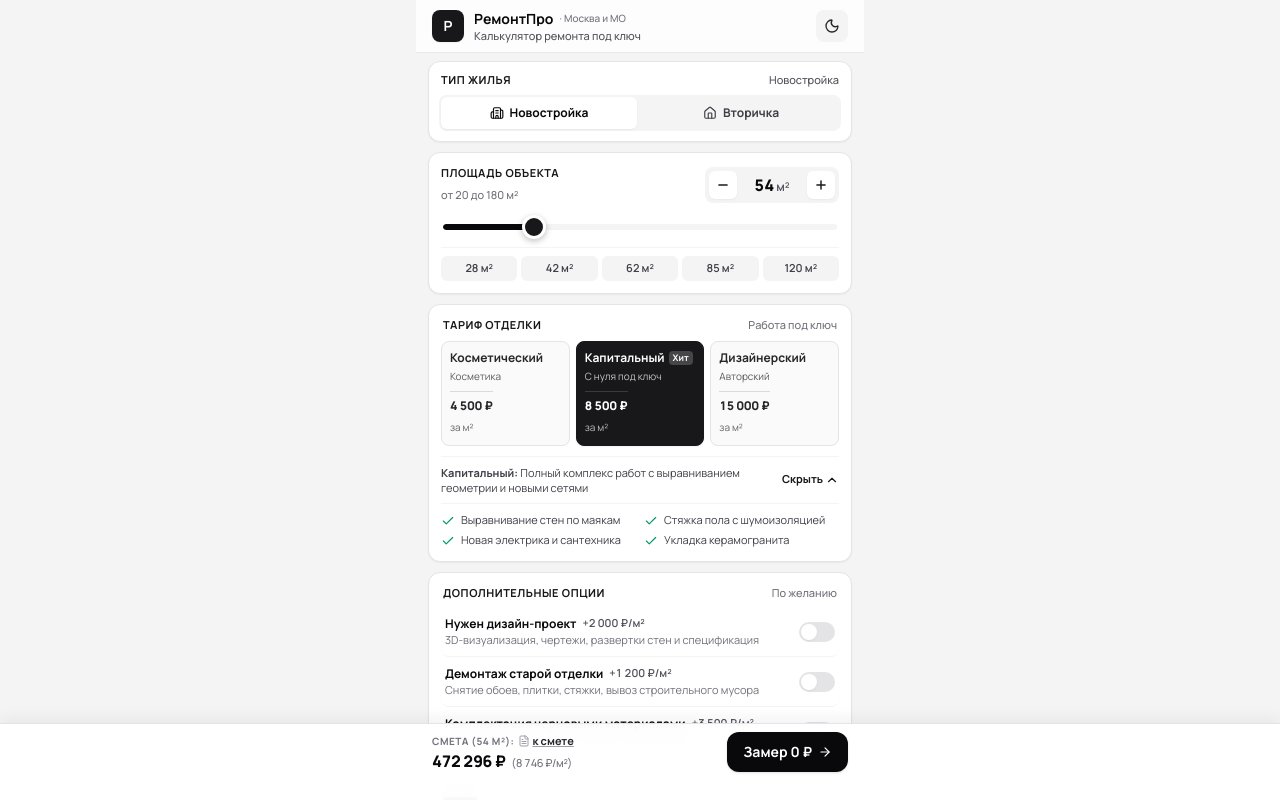
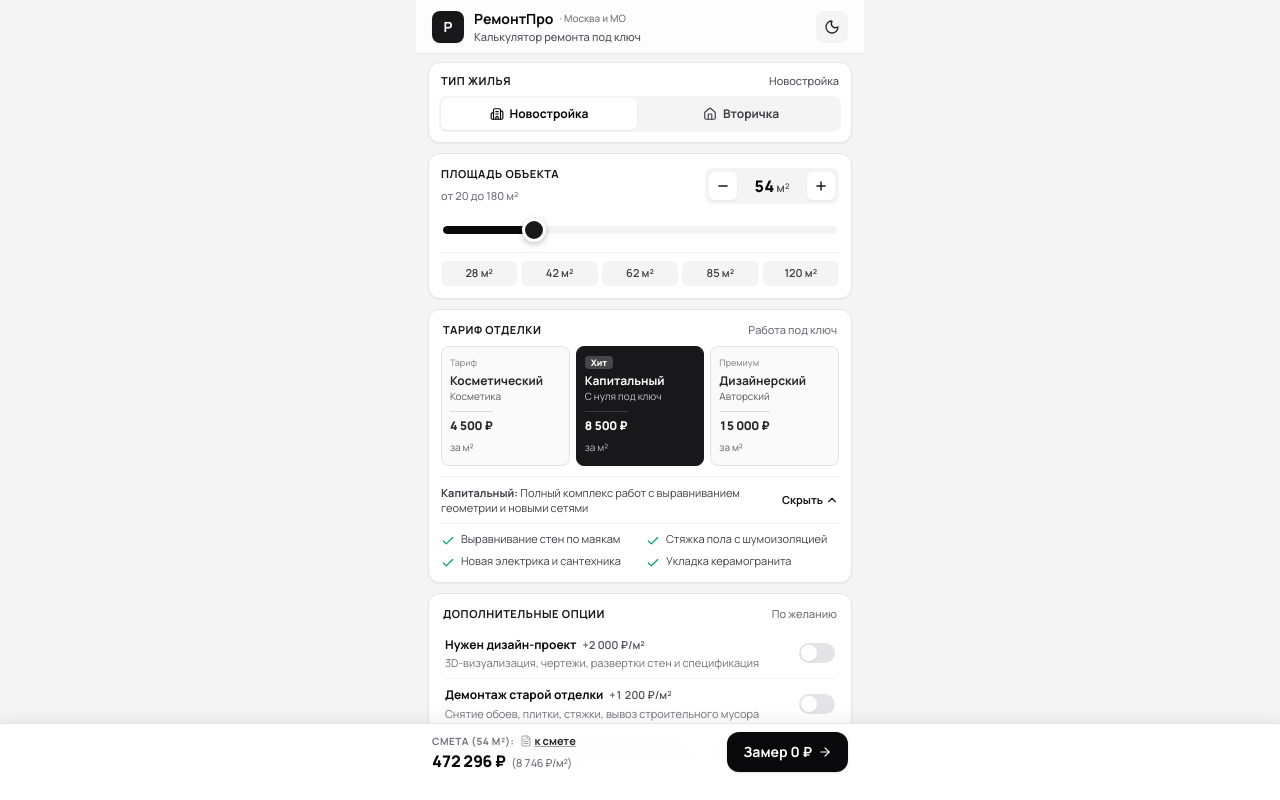
Before and after one commit to kostrikin552-hub/Remont_Bot, a React (Vite) app: page / in a window 1280 px wide. Both pictures are taken after a click on the button "Состав". Shown: the top 800 px of the page. Built offline with nearby package versions, Linux system fonts and the light colour scheme; no server answers; the database is empty.

Commit message:
Fix text truncation across mini app and make area slider silky smooth without lag

```diff
--- a/src/components/AdditionalOptions.tsx
+++ b/src/components/AdditionalOptions.tsx
@@ -47,11 +47,11 @@ export const AdditionalOptions: React.FC<AdditionalOptionsProps> = ({
                     +{formatCurrency(option.pricePerMeter)}/м²
                   </span>
                 </div>
-                <p className="text-[11px] text-zinc-500 dark:text-zinc-400 truncate">
+                <p className="text-[11px] text-zinc-500 dark:text-zinc-400 leading-snug mt-0.5 break-words">
                   {option.subtitle}
                 </p>
                 {option.enabled && (
-                  <span className="text-[11px] font-bold text-zinc-900 dark:text-zinc-100 tabular-nums">
+                  <span className="text-[11px] font-bold text-zinc-900 dark:text-zinc-100 tabular-nums block mt-1">
                     Итого к смете: +{formatCurrency(totalOptionCost)}
                   </span>
                 )}
--- a/src/components/AreaSlider.tsx
+++ b/src/components/AreaSlider.tsx
@@ -1,4 +1,4 @@
-import React from 'react';
+import React, { useState, useEffect, useRef } from 'react';
 import { Minus, Plus } from 'lucide-react';
 import { triggerHaptic } from '../utils/telegram';
 
@@ -19,21 +19,49 @@ export const AreaSlider: React.FC<AreaSliderProps> = ({ value, onChange }) => {
   const min = 20;
   const max = 180;
 
+  // Local state ensures instant 60/120fps thumb response without waiting for parent reconciliation
+  const [localValue, setLocalValue] = useState<number>(value);
+  const lastHapticTime = useRef<number>(0);
+  const lastHapticVal = useRef<number>(value);
+
+  // Sync external changes (preset clicks, resets, company switch)
+  useEffect(() => {
+    setLocalValue(value);
+  }, [value]);
+
+  // Throttled haptic feedback prevents WebView IPC bridge freezes
+  const throttledHaptic = (val: number) => {
+    const now = typeof performance !== 'undefined' ? performance.now() : Date.now();
+    if (val !== lastHapticVal.current && now - lastHapticTime.current > 75) {
+      lastHapticTime.current = now;
+      lastHapticVal.current = val;
+      triggerHaptic('selection');
+    }
+  };
+
   const handleSliderChange = (e: React.ChangeEvent<HTMLInputElement>) => {
-    const val = parseInt(e.target.value, 10);
-    triggerHaptic('selection');
+    const val = Number(e.target.value);
+    setLocalValue(val);
+    throttledHaptic(val);
     onChange(val);
   };
 
   const handleStep = (delta: number) => {
-    const nextVal = Math.min(max, Math.max(min, value + delta));
-    if (nextVal !== value) {
+    const nextVal = Math.min(max, Math.max(min, localValue + delta));
+    if (nextVal !== localValue) {
+      setLocalValue(nextVal);
       triggerHaptic('light');
       onChange(nextVal);
     }
   };
 
-  const percent = ((value - min) / (max - min)) * 100;
+  const handlePresetClick = (area: number) => {
+    setLocalValue(area);
+    triggerHaptic('light');
+    onChange(area);
+  };
+
+  const percent = ((localValue - min) / (max - min)) * 100;
 
   return (
     <div className="bg-white dark:bg-zinc-900 rounded-xl p-3 border border-zinc-200 dark:border-zinc-800 shadow-xs">
@@ -53,7 +81,7 @@ export const AreaSlider: React.FC<AreaSliderProps> = ({ value, onChange }) => {
           <button
             type="button"
             onClick={() => handleStep(-1)}
-            disabled={value <= min}
+            disabled={localValue <= min}
             aria-label="Уменьшить площадь"
             className="w-7 h-7 rounded-md bg-white dark:bg-zinc-700 text-zinc-900 dark:text-white flex items-center justify-center hover:bg-zinc-200 dark:hover:bg-zinc-600 active:scale-95 disabled:opacity-30 disabled:pointer-events-none shadow-xs"
           >
@@ -62,7 +90,7 @@ export const AreaSlider: React.FC<AreaSliderProps> = ({ value, onChange }) => {
 
           <div className="px-2 text-center min-w-[58px]">
             <span className="text-base font-extrabold text-zinc-950 dark:text-white tabular-nums">
-              {value}
+              {localValue}
             </span>
             <span className="text-xs font-semibold text-zinc-600 dark:text-zinc-400 ml-0.5">
               м²
@@ -72,7 +100,7 @@ export const AreaSlider: React.FC<AreaSliderProps> = ({ value, onChange }) => {
           <button
             type="button"
             onClick={() => handleStep(1)}
-            disabled={value >= max}
+            disabled={localValue >= max}
             aria-label="Увеличить площадь"
             className="w-7 h-7 rounded-md bg-white dark:bg-zinc-700 text-zinc-900 dark:text-white flex items-center justify-center hover:bg-zinc-200 dark:hover:bg-zinc-600 active:scale-95 disabled:opacity-30 disabled:pointer-events-none shadow-xs"
           >
@@ -83,10 +111,10 @@ export const AreaSlider: React.FC<AreaSliderProps> = ({ value, onChange }) => {
 
       {/* Slider Bar */}
       <div className="mt-2.5 px-0.5">
-        <div className="relative flex items-center">
-          <div className="absolute left-0 right-0 h-1.5 bg-zinc-100 dark:bg-zinc-800 rounded-full overflow-hidden pointer-events-none">
+        <div className="relative flex items-center h-7">
+          <div className="absolute left-0 right-0 h-2 bg-zinc-100 dark:bg-zinc-800 rounded-full overflow-hidden pointer-events-none">
             <div
-              className="h-full bg-zinc-950 dark:bg-zinc-100 rounded-full"
+              className="h-full bg-zinc-950 dark:bg-zinc-100 rounded-full will-change-[width]"
               style={{ width: `${percent}%` }}
             />
           </div>
@@ -95,9 +123,9 @@ export const AreaSlider: React.FC<AreaSliderProps> = ({ value, onChange }) => {
             min={min}
             max={max}
             step={1}
-            value={value}
+            value={localValue}
             onChange={handleSliderChange}
-            className="w-full h-6 z-10 cursor-pointer"
+            className="w-full h-7 z-10 cursor-pointer touch-pan-y"
             aria-label="Площадь в квадратных метрах"
           />
         </div>
@@ -106,15 +134,12 @@ export const AreaSlider: React.FC<AreaSliderProps> = ({ value, onChange }) => {
       {/* Quick Presets */}
       <div className="grid grid-cols-5 gap-1 mt-2 pt-2 border-t border-zinc-100 dark:border-zinc-800/80">
         {PRESETS.map((p) => {
-          const isSelected = value === p.area;
+          const isSelected = localValue === p.area;
           return (
             <button
               key={p.label}
               type="button"
-              onClick={() => {
-                triggerHaptic('light');
-                onChange(p.area);
-              }}
+              onClick={() => handlePresetClick(p.area)}
               className={`py-1 px-1 rounded-md text-center text-[11px] font-semibold transition-all ${
                 isSelected
                   ? 'bg-zinc-900 text-white dark:bg-white dark:text-zinc-950 shadow-xs'
--- a/src/components/Header.tsx
+++ b/src/components/Header.tsx
@@ -20,16 +20,16 @@ export const Header: React.FC<HeaderProps> = ({
         <div className="w-8 h-8 rounded-lg bg-zinc-900 text-white dark:bg-white dark:text-zinc-950 flex items-center justify-center font-bold text-sm shrink-0 shadow-xs">
           {company.logoLetter || company.name.charAt(0) || 'Р'}
         </div>
-        <div className="min-w-0">
-          <div className="flex items-center gap-1.5">
-            <h1 className="text-sm font-bold text-zinc-950 dark:text-white truncate leading-none">
+        <div className="min-w-0 flex-1">
+          <div className="flex items-center gap-1.5 flex-wrap">
+            <h1 className="text-sm font-bold text-zinc-950 dark:text-white leading-tight">
               {company.name}
             </h1>
             <span className="text-[10px] text-zinc-500 dark:text-zinc-400 font-medium shrink-0">
               · {company.city}
             </span>
           </div>
-          <p className="text-[11px] text-zinc-600 dark:text-zinc-300 font-medium leading-none mt-1">
+          <p className="text-[11px] text-zinc-600 dark:text-zinc-300 font-medium leading-tight mt-0.5">
             Калькулятор ремонта под ключ
           </p>
         </div>
--- a/src/components/RenovationClassCards.tsx
+++ b/src/components/RenovationClassCards.tsx
@@ -52,13 +52,10 @@ export const RenovationClassCards: React.FC<RenovationClassCardsProps> = ({
               }`}
             >
               <div>
-                <div className="flex items-center justify-between gap-1 mb-1">
-                  <span className="text-xs font-bold truncate">
-                    {item.title}
-                  </span>
-                  {item.popular && (
+                <div className="flex items-center justify-between mb-1 min-h-[14px]">
+                  {item.popular ? (
                     <span
-                      className={`text-[9px] font-bold px-1 rounded ${
+                      className={`text-[9px] font-extrabold px-1.5 py-0.5 rounded leading-none ${
                         isSelected
                           ? 'bg-white/20 text-white dark:bg-zinc-900/20 dark:text-zinc-950'
                           : 'bg-zinc-200 text-zinc-800 dark:bg-zinc-700 dark:text-zinc-200'
@@ -66,9 +63,16 @@ export const RenovationClassCards: React.FC<RenovationClassCardsProps> = ({
                     >
                       Хит
                     </span>
+                  ) : (
+                    <span className="text-[9px] font-medium opacity-50 leading-none">
+                      {item.badge || 'Тариф'}
+                    </span>
                   )}
                 </div>
-                <div className="text-[10px] opacity-75 line-clamp-1 leading-tight">
+                <h3 className="text-xs font-bold leading-tight break-words hyphens-auto">
+                  {item.title}
+                </h3>
+                <div className="text-[10px] opacity-75 leading-tight mt-0.5 break-words">
                   {item.id === 'cosmetic'
                     ? 'Косметика'
                     : item.id === 'capital'
@@ -114,11 +118,11 @@ export const RenovationClassCards: React.FC<RenovationClassCardsProps> = ({
 
         {/* Expandable Features List */}
         {showDetails && (
-          <div className="mt-2 pt-2 border-t border-zinc-100 dark:border-zinc-800/80 grid grid-cols-2 gap-x-2 gap-y-1 text-[11px] text-zinc-700 dark:text-zinc-300 animate-in fade-in duration-150">
+          <div className="mt-2 pt-2 border-t border-zinc-100 dark:border-zinc-800/80 grid grid-cols-1 sm:grid-cols-2 gap-x-3 gap-y-1.5 text-[11px] text-zinc-700 dark:text-zinc-300 animate-in fade-in duration-150">
             {selectedClass.features.map((feature, idx) => (
               <div key={idx} className="flex items-start gap-1.5">
                 <Check className="w-3.5 h-3.5 text-emerald-600 dark:text-emerald-400 shrink-0 mt-0.5" />
-                <span className="truncate">{feature}</span>
+                <span className="leading-tight break-words">{feature}</span>
               </div>
             ))}
           </div>
--- a/src/components/StickyBottomBar.tsx
+++ b/src/components/StickyBottomBar.tsx
@@ -35,8 +35,8 @@ export const StickyBottomBar: React.FC<StickyBottomBarProps> = ({
     <div className="fixed bottom-0 left-0 right-0 z-40 bg-white/95 dark:bg-zinc-900/95 backdrop-blur-md border-t border-zinc-200 dark:border-zinc-800 shadow-[0_-4px_16px_rgba(0,0,0,0.06)] dark:shadow-[0_-4px_16px_rgba(0,0,0,0.5)] safe-bottom transition-colors">
       <div className="max-w-md mx-auto px-4 py-2 flex items-center justify-between gap-3">
         {/* Left: Exact estimate summary & link to estimate items */}
-        <div className="min-w-0">
-          <div className="flex items-center gap-1">
+        <div className="min-w-0 flex-1 pr-2">
+          <div className="flex items-center gap-1.5 flex-wrap">
             <span className="text-[10px] uppercase font-bold tracking-wider text-zinc-500 dark:text-zinc-400">
               Смета ({result.area} м²):
             </span>
@@ -45,14 +45,14 @@ export const StickyBottomBar: React.FC<StickyBottomBarProps> = ({
               onClick={handleBreakdownClick}
               className="text-[11px] font-bold text-zinc-800 dark:text-zinc-200 underline decoration-zinc-400 flex items-center gap-0.5"
             >
-              <FileText className="w-3 h-3 text-zinc-400" />
+              <FileText className="w-3 h-3 text-zinc-400 shrink-0" />
               <span>к смете</span>
             </button>
           </div>
 
-          <div className="text-sm sm:text-base font-extrabold text-zinc-950 dark:text-white tabular-nums tracking-tight truncate leading-tight mt-0.5 flex items-baseline gap-1.5">
+          <div className="text-sm sm:text-base font-extrabold text-zinc-950 dark:text-white tabular-nums tracking-tight leading-tight mt-0.5 flex items-baseline gap-1.5 flex-wrap">
             <span>{formatCurrency(result.totalCost)}</span>
-            <span className="text-[11px] font-medium text-zinc-500 dark:text-zinc-400">
+            <span className="text-[10px] sm:text-[11px] font-medium text-zinc-500 dark:text-zinc-400">
               ({pricePerMeter.toLocaleString('ru-RU')} ₽/м²)
             </span>
           </div>
--- a/src/index.css
+++ b/src/index.css
@@ -20,6 +20,9 @@ input[type="range"] {
   -webkit-appearance: none;
   appearance: none;
   background: transparent;
+  touch-action: pan-y;
+  -webkit-user-select: none;
+  user-select: none;
 }
 
 input[type="range"]::-webkit-slider-thumb {
@@ -31,8 +34,8 @@ input[type="range"]::-webkit-slider-thumb {
   background: #18181b;
   border: 3px solid #ffffff;
   box-shadow: 0 2px 6px rgba(0, 0, 0, 0.25);
-  cursor: pointer;
-  transition: transform 0.15s ease, background-color 0.15s ease;
+  cursor: grab;
+  /* Removed CSS transition on thumb to guarantee zero-lag 120fps direct finger tracking */
 }
 
 .dark input[type="range"]::-webkit-slider-thumb {
@@ -42,7 +45,8 @@ input[type="range"]::-webkit-slider-thumb {
 }
 
 input[type="range"]::-webkit-slider-thumb:active {
-  transform: scale(1.18);
+  cursor: grabbing;
+  transform: scale(1.1);
 }
 
 input[type="range"]::-moz-range-thumb {
@@ -52,7 +56,7 @@ input[type="range"]::-moz-range-thumb {
   background: #18181b;
   border: 3px solid #ffffff;
   box-shadow: 0 2px 6px rgba(0, 0, 0, 0.25);
-  cursor: pointer;
+  cursor: grab;
 }
 
 .dark input[type="range"]::-moz-range-thumb {
```
Also changed, not shown: src/components/DetailedEstimateSection.tsx (+10 -10 lines), 5 other files (tests, documents, lock files or other folders).
